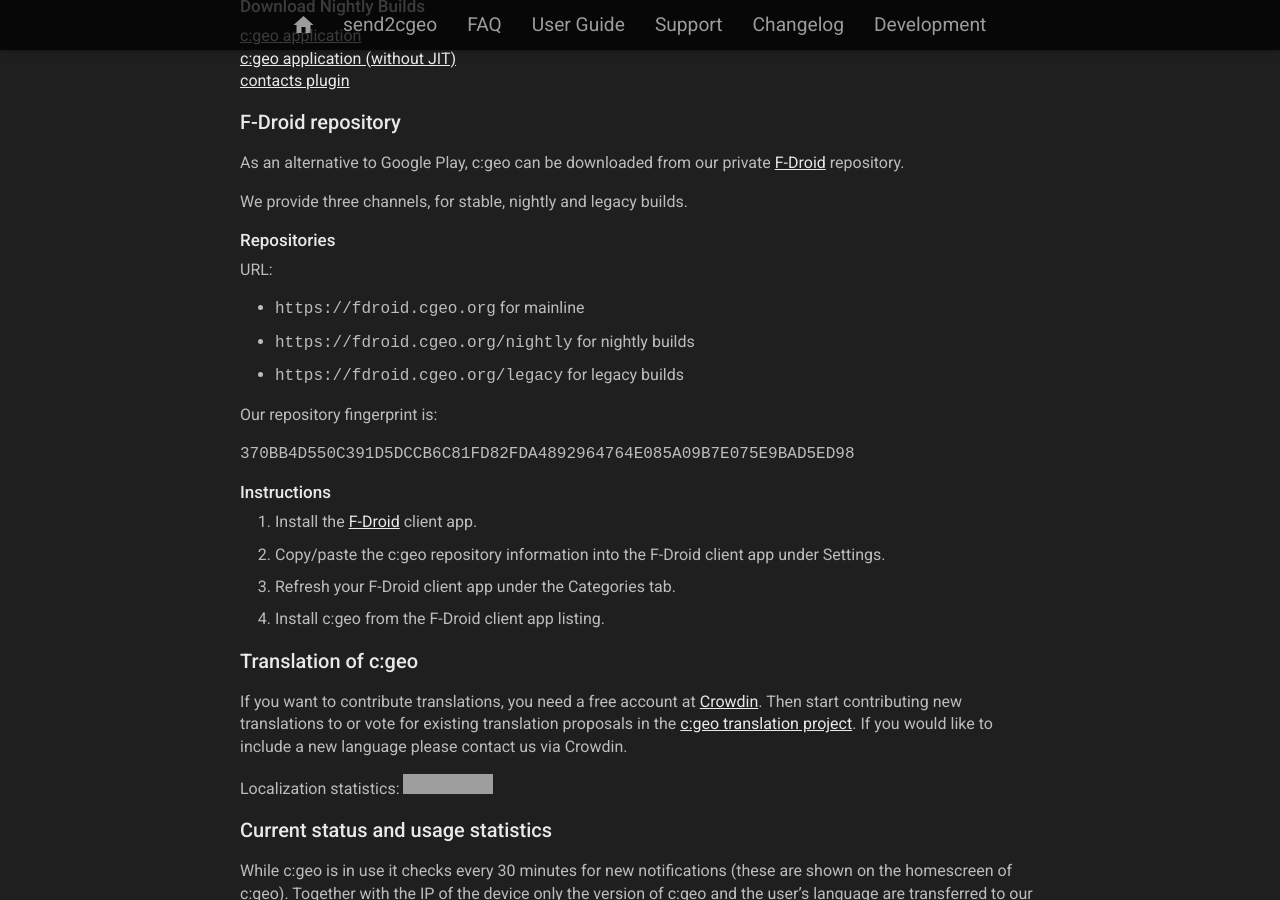
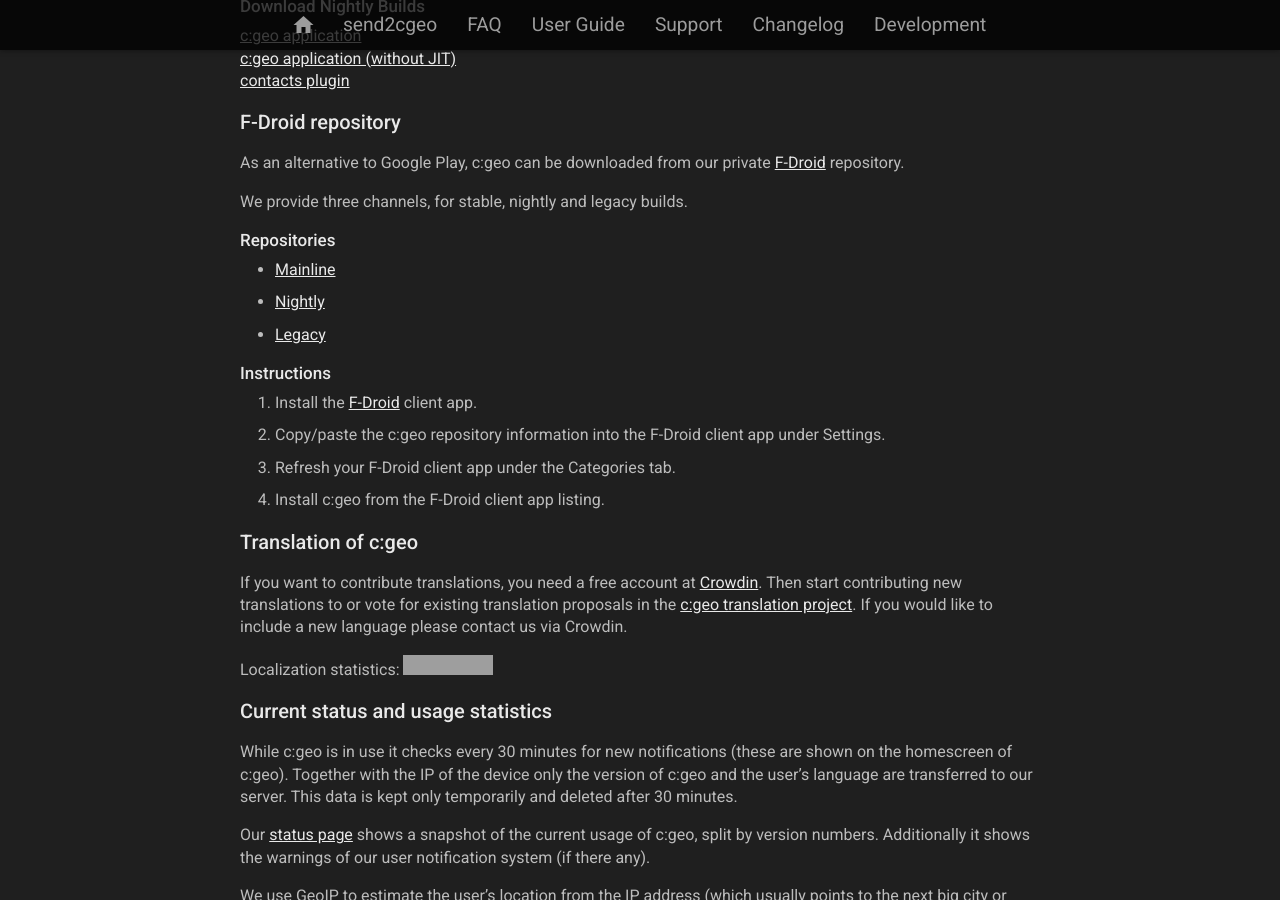
Before and after one commit to cgeo/cgeo.github.io, a Jekyll site: the page built from development.md, in a window 1280 px wide and 900 px high, scrolled down 1421 px. Built offline with Jekyll 4.4.1, drawn with Linux system fonts in a browser that asks for light colours; nearby versions of some CDN libraries; a script that is not in the unit is left out; grey boxes are pictures that could not be loaded.

Commit message:
Convert fdroid to links for easier adding
I hope this is correct

```diff
--- a/development.md
+++ b/development.md
@@ -63,14 +63,10 @@
 
 ### Repositories
 
-URL:
-* `https://fdroid.cgeo.org` for mainline
-* `https://fdroid.cgeo.org/nightly` for nightly builds
-* `https://fdroid.cgeo.org/legacy` for legacy builds
+* [Mainline](fdroidrepos://fdroid.cgeo.org?fingerprint=370BB4D550C391D5DCCB6C81FD82FDA4892964764E085A09B7E075E9BAD5ED98)
+* [Nightly](fdroidrepos://fdroid.cgeo.org/nightly?fingerprint=370BB4D550C391D5DCCB6C81FD82FDA4892964764E085A09B7E075E9BAD5ED98)
+* [Legacy](fdroidrepos://fdroid.cgeo.org/legacy?fingerprint=370BB4D550C391D5DCCB6C81FD82FDA4892964764E085A09B7E075E9BAD5ED98)
 
-Our repository fingerprint is:
-
-`370BB4D550C391D5DCCB6C81FD82FDA4892964764E085A09B7E075E9BAD5ED98`
 
 ### Instructions
 
```
